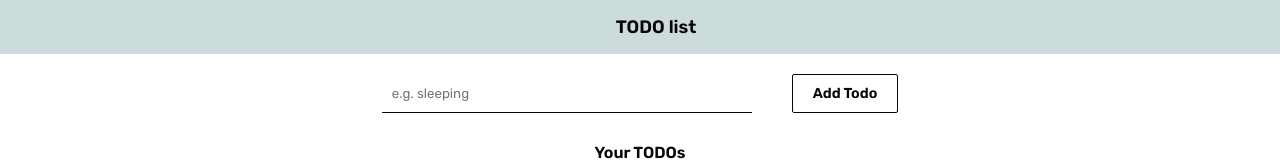
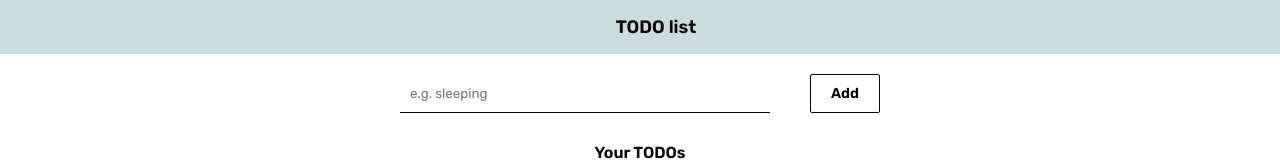
Before and after one commit to katab99/todo-list, a React (Vite) app: page / in a window 1280 px wide. Shown: the top 164 px of the page. Built offline with nearby package versions, Linux system fonts and the light colour scheme.

Commit message:
Add styling to `add task`.

```diff
--- a/src/components/Main.jsx
+++ b/src/components/Main.jsx
@@ -51,7 +51,7 @@ export default function Main() {
 		<main>
 			<form action={addTodo} className="add-todo-form">
 				<input className="add-todo-text" type="text" placeholder="e.g. sleeping" name="todo" />
-				<button className="add-todo-button">Add Todo</button>
+				<button className="add-todo-button">Add</button>
 			</form>
 
 			{todoListItems.length > 0 ? <section className="todo-list">
```
